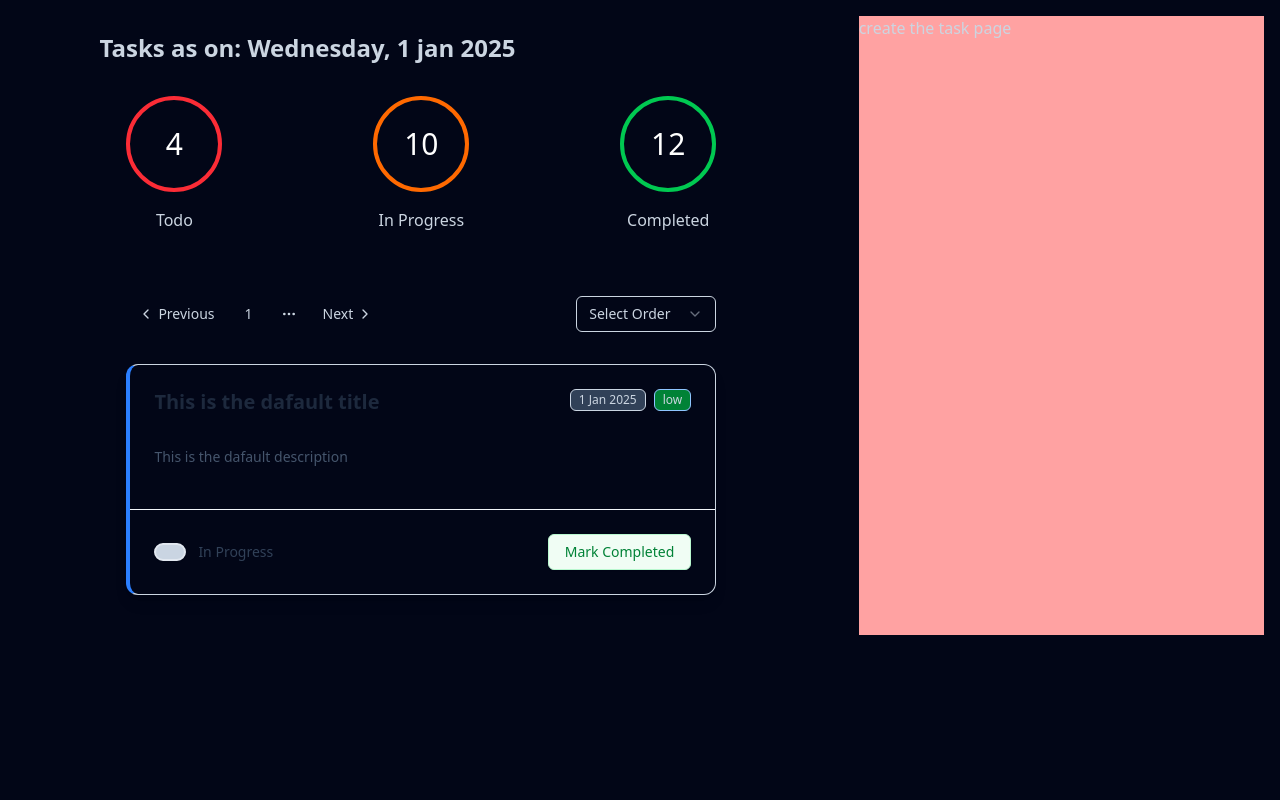
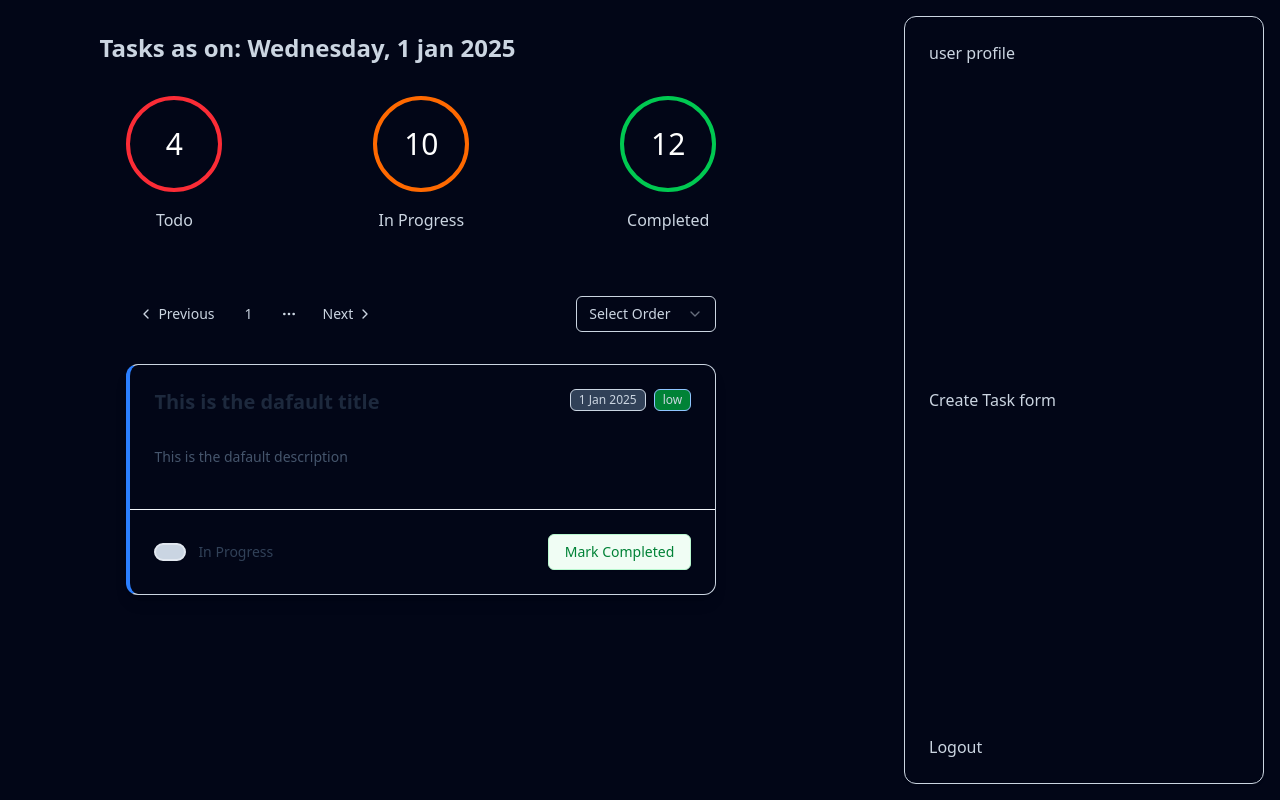
Before and after one commit to kushcapital/fullstack-React, a React (Vite) app: page /tasks in a window 1280 px wide. Built offline with nearby package versions, Linux system fonts and the light colour scheme.

Commit message:
Create form layout for the sidebar to user profile, create task and logout.

```diff
--- /dev/null
+++ b/src/components/createTaskForm/createTaskForm.jsx
@@ -0,0 +1,3 @@
+export function CreateTaskForm() {
+  return <div> Create Task form</div>;
+}
--- /dev/null
+++ b/src/components/logout/logout.jsx
@@ -0,0 +1,3 @@
+export function Logout() {
+  return <div>Logout</div>;
+}
--- /dev/null
+++ b/src/components/taskSidebar/taskSidebar.jsx
@@ -0,0 +1,17 @@
+import { Card } from "@/components/ui/card.jsx";
+import styles from "./taskSidebar.module.css";
+import { UserProfile } from "../userProfile/userProfile.jsx";
+import { CreateTaskForm } from "../createTaskForm/createTaskForm.jsx";
+import { Logout } from "../logout/logout.jsx";
+
+export function TaskSidebar() {
+  return (
+    <section className={`fixed right-4 top-4 ${styles.sidebarHeight}`}>
+      <Card className="flex flex-col h-full w-full p-6 justify-between ">
+        <UserProfile />
+        <CreateTaskForm />
+        <Logout />
+      </Card>
+    </section>
+  );
+}
--- /dev/null
+++ b/src/components/taskSidebar/taskSidebar.module.css
@@ -0,0 +1,4 @@
+.sidebarHeight {
+  height: calc(100vh - 2rem);
+  min-width: 360px;
+}
--- /dev/null
+++ b/src/components/userProfile/userProfile.jsx
@@ -0,0 +1,3 @@
+export function UserProfile() {
+  return <div>user profile</div>;
+}
--- a/src/pages/tasks/tasks.jsx
+++ b/src/pages/tasks/tasks.jsx
@@ -1,6 +1,7 @@
 import { TaskCounter } from "@/components/tasksCounter/tasksCounter.jsx";
 import { FilterBar } from "../../components/filterBar/filterBar.jsx";
 import { Task } from "../../components/task/task.jsx";
+import { TaskSidebar } from "@/components/taskSidebar/taskSidebar.jsx";
 
 export default function Tasks() {
   return (
@@ -21,8 +22,8 @@
           </div>
         </div>
       </section>
-      <section className="flex basis-1/3 bg-red-300">
-        create the task page
+      <section className="flex basis-1/3 ">
+        <TaskSidebar />
       </section>
     </section>
   );
```
